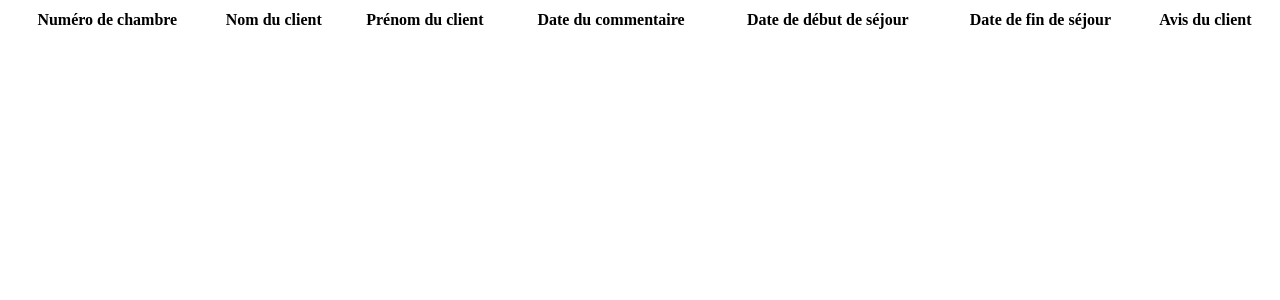
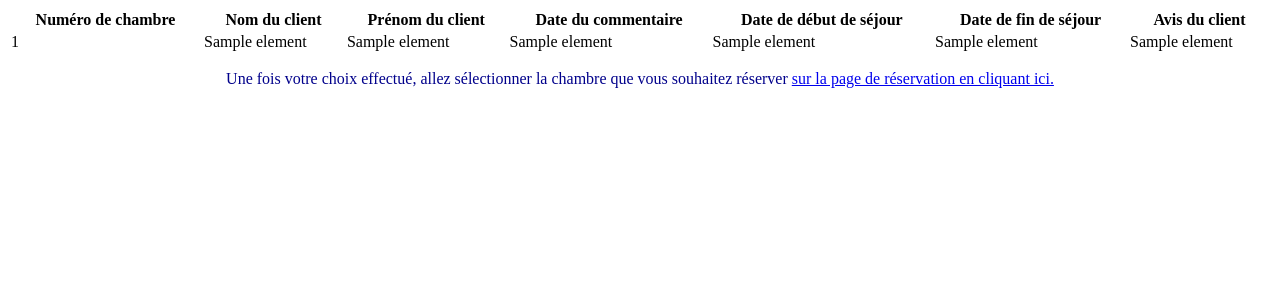
Before and after one commit to habsinn/hotelapp, a Flask app: template templates/liste_commentaires.html in a window 1280 px wide. Shown: the top 300 px of the page. Run offline with Flask 2, Linux system fonts and the light colour scheme; the template is opened without the code that fills it: most values are stand-ins (such as "Sample title", 1, 10 or a date in 2020); lists and menus that the app fills with data are empty; some libraries are stand-ins or nearby versions.

Commit message:
definition fonction liste_commentaires() revue

```diff
--- a/app.py
+++ b/app.py
@@ -153,9 +153,9 @@
 
 def mgdb_display_comments(idChambre):
 	mgdb=get_mg_db()
-	all_comments=mgdb.comments.find({"chambre_id":int(idChambre)})
+	commentaires=mgdb.comments.find_one({"chambre_id":int(idChambre)})
 	if mgdb:
-		return all_comments
+		return commentaires
 	else:
 		return None
 
@@ -173,13 +173,12 @@
 	result=mgdb.comments.insert(dictionary)
 	return result
 
-############################################################
+#############################################################
 #route pour la page d'affichage des commentaires des chambres
-@app.route('/liste-des-commentaires', methods=['GET','POST'])
+@app.route('/commentaires', methods=['GET','POST'])
 def liste_commentaires():
-	print(all_comments) #pour vérifier dans la console flask quelle est la forme du résultat renvoyé par la fonction .find()
-	mgdb_display_comments(idChambre)
-	return render_template("liste_commentaires.html", session=session)
+	comments=commentaires
+	return render_template("liste_commentaires.html", session=session, comments=comments)
 
 ###########################################################################
 ###########################################################################
--- a/templates/liste_commentaires.html
+++ b/templates/liste_commentaires.html
@@ -18,12 +18,19 @@
 	    <th>Avis du client</th>
 	  </tr>
 	  <tr>
-	    <td></td>
-	    <td></td>
-	    <td></td>
-	    <td></td>
-	    <td></td>
-	    <td></td>
-	    <td></td>
+	  {% if comments %}
+		{%for element in comments %}
+		    <td>{{element[0]}}</td>
+		    <td>{{element[1]}}</td>
+		    <td>{{element[2]}}</td>
+		    <td>{{element[3]}}</td>
+		    <td>{{element[4]}}</td>
+		    <td>{{element[5]}}</td>
+		    <td>{{element[6]}}</td>
+		{% endfor %}
+	  {% endif %}
+	  </tr>
 	</table>
+
+	<p class="center"> Une fois votre choix effectué, allez sélectionner la chambre que vous souhaitez réserver <a href="{{url_for('reservez_votre_chambre')}}">  sur la page de réservation en cliquant ici.</a> </p>
 </body>
```
